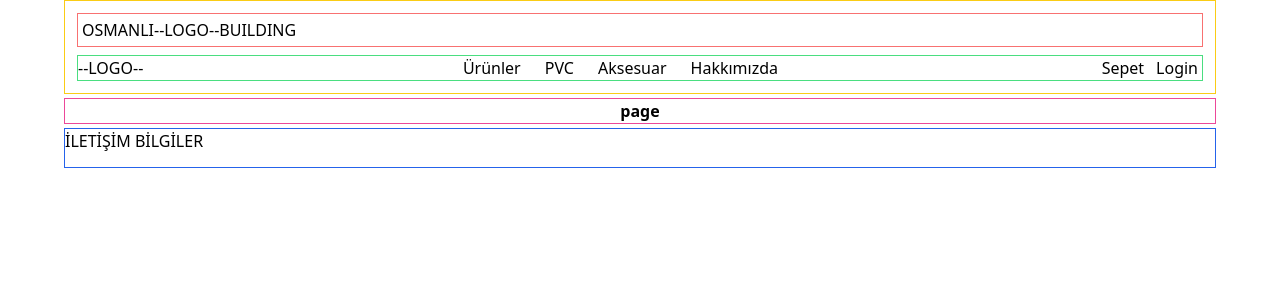
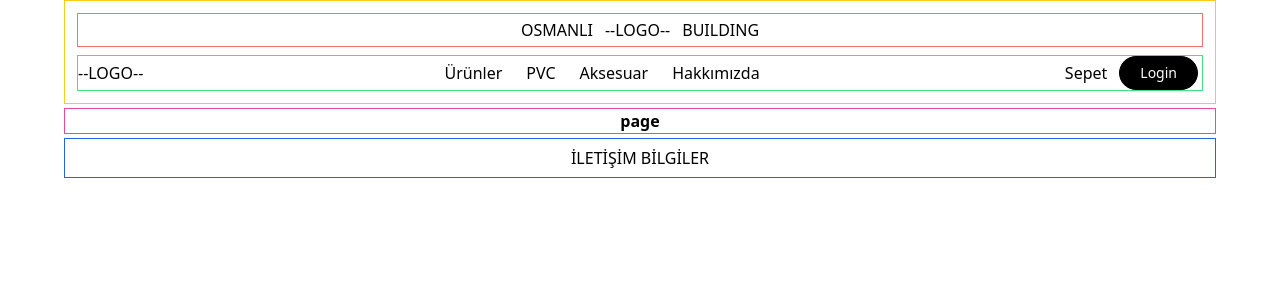
Before and after one commit to Bobzero23/Osmanli-Building-Frontend, a Next.js app: page / in a window 1280 px wide. Shown: the top 300 px of the page. Built offline with nearby package versions, Linux system fonts and the light colour scheme.

Commit message:
adding some global css features

```diff
--- a/styles/globals.css
+++ b/styles/globals.css
@@ -5,3 +5,11 @@
 .app {
     @apply relative z-10 flex justify-center items-center flex-col max-w-7xl mx-auto sm:px-16 px-6;
   }
+
+  .black_btn {
+    @apply rounded-full border border-black bg-black py-1.5 px-5 text-white transition-all hover:bg-white hover:text-black text-center text-sm flex items-center justify-center;
+  }
+
+  .flex-center {
+    @apply flex justify-center items-center;
+  }
```
